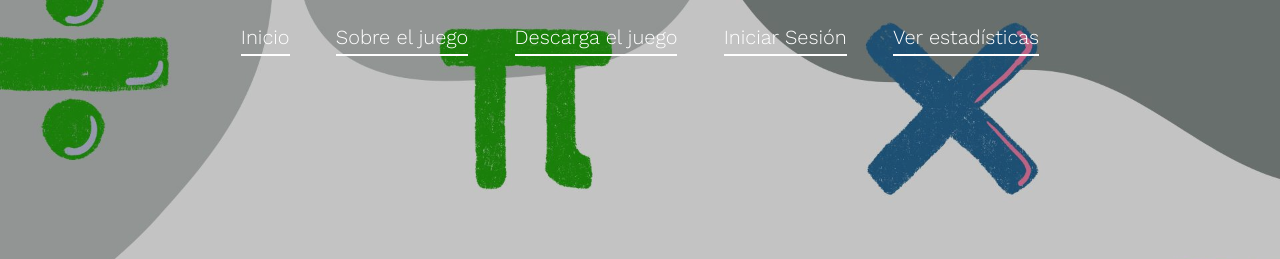
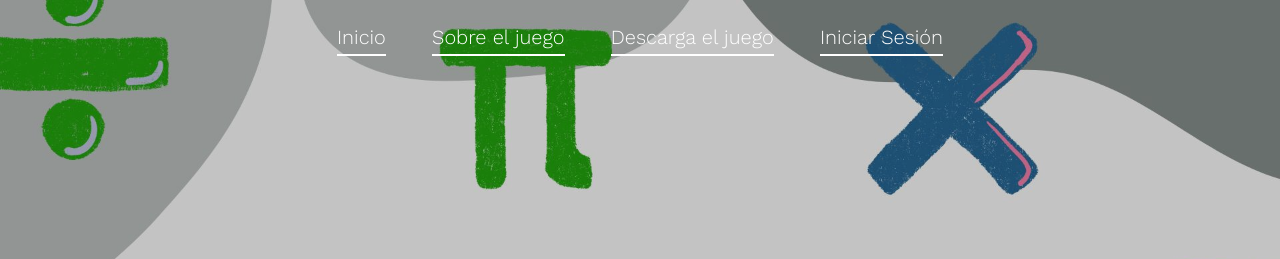
Before and after one commit to RicardoDuranS/NumNest, a plain HTML site: page about.html in a window 1280 px wide. Shown: the top 259 px of the page. Drawn offline with nearby package versions, Linux system fonts and the light colour scheme; some packages are replaced by stand-ins of ours; a script that the page names is missing.

Commit message:
Update about.html

```diff
--- a/about.html
+++ b/about.html
@@ -51,8 +51,6 @@
 						<li class="fh5co-active"><a href="about.html"><span>Sobre el juego</span></a></li>
 						<li class="fh5co-active"><a href="contact.html"><span>Descarga el juego</span></a></li>
 						<li class="fh5co-active"><a href="login.html"><span>Iniciar Sesión</span></a></li>
-						<li class="fh5co-active"><a href="dashboard.html"><span>Ver estadísticas</span></a></li>
-
 					</ul>
 				</nav>
 			</div>
```
